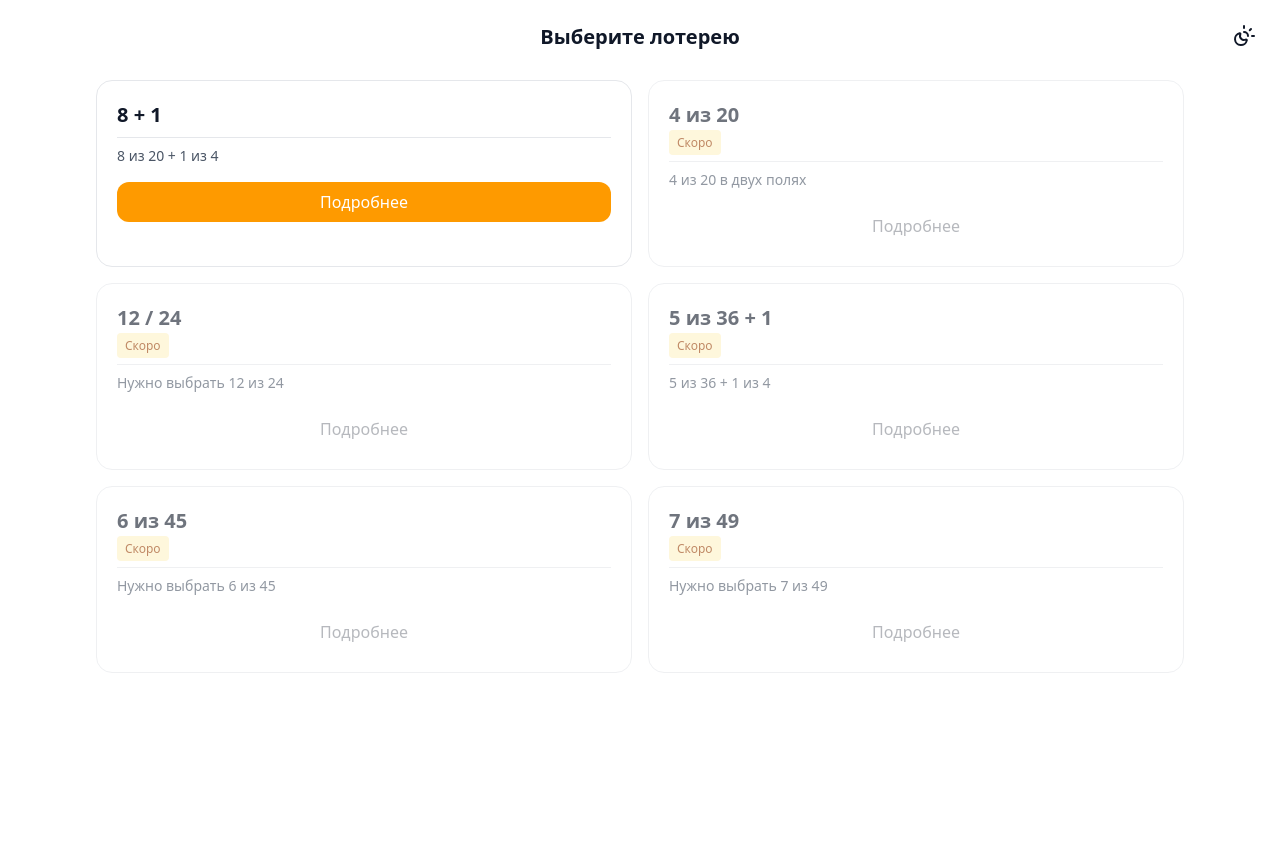
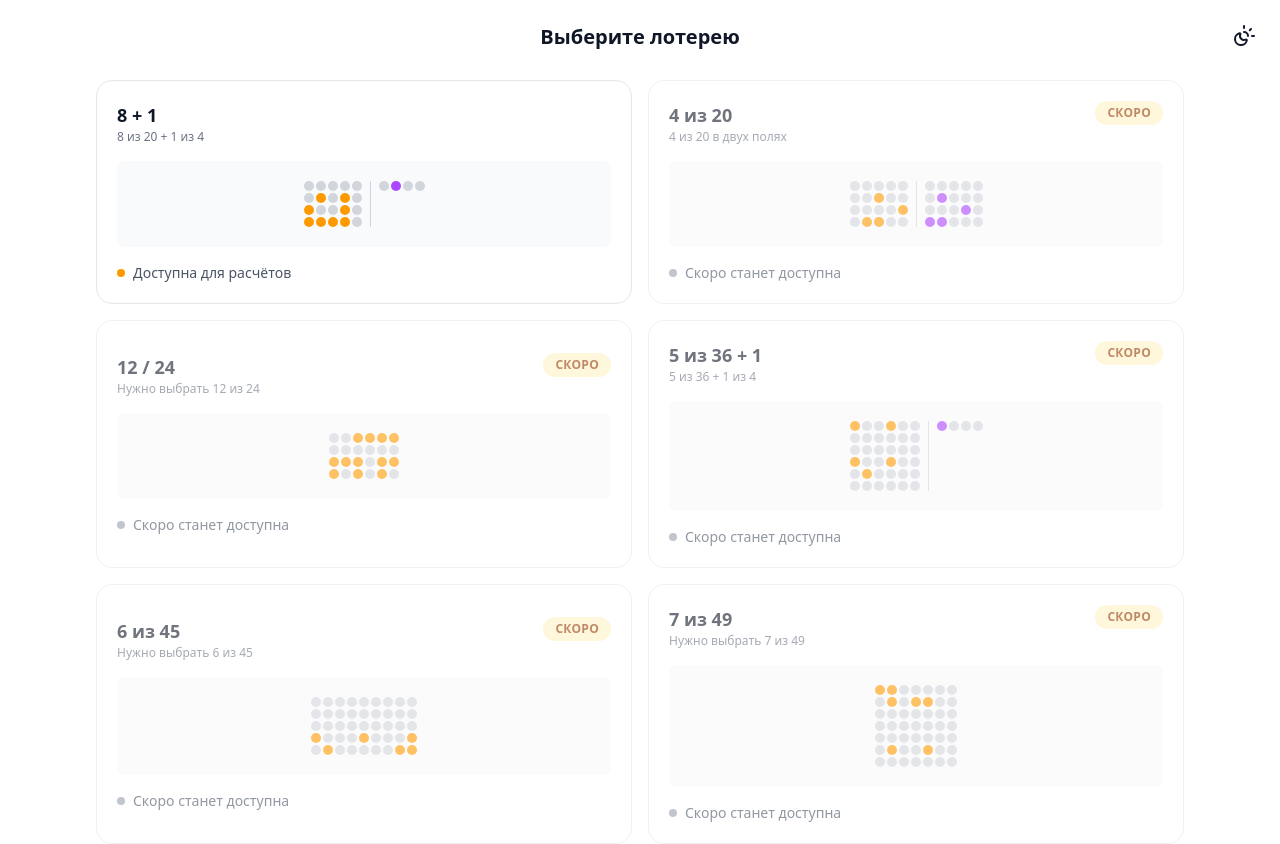
Before and after one commit to justanorange/lattice, a React (Vite) app: page / in a window 1280 px wide. Before the commit the page ends 800 px from the top, so only its background shows below. Built offline with nearby package versions, Linux system fonts and the light colour scheme.

Commit message:
fix: update actual lottery selection page - clickable cards with visual grids
- Remove Button 'Подробнее', make entire card clickable
- Add LotteryGrid visual representation for each lottery
- Show ball pattern: orange for field1, purple for field2

```diff
--- a/src/pages/lottery-selection/ui/LotterySelectionPage.tsx
+++ b/src/pages/lottery-selection/ui/LotterySelectionPage.tsx
@@ -1,9 +1,10 @@
 import { useNavigate } from 'react-router-dom';
 import { STRINGS } from '@/shared/constants';
-import { Container, Grid, Card, CardHeader, CardBody, Button } from '@/shared/ui';
+import { Container, Grid, LotteryGrid } from '@/shared/ui';
 import { LOTTERIES_ARRAY } from '@/entities/lottery/config';
 import { useLotteryStore } from '@/entities/lottery/store';
 import { buildRoute } from '@/app/router';
+import { cn } from '@/shared/lib/utils';
 
 /**
  * MVP: Only first lottery (8+1) is available
@@ -54,54 +55,50 @@ export const LotterySelectionPage: React.FC = () => {
       <Container>
         <Grid cols={2} gap="md">
           {lotteries.map((lottery) => (
-            <Card
+            <button
               key={lottery.id}
-              className={`
-                cursor-pointer transition-all
-                ${!lottery.available ? 'opacity-60 cursor-not-allowed' : 'hover:shadow-lg'}
-              `}
+              type="button"
+              onClick={() => lottery.available && handleSelectLottery(lottery.id)}
+              disabled={!lottery.available}
+              className={cn(
+                'w-full rounded-2xl p-5 text-left transition-all',
+                'border border-gray-200 dark:border-gray-700',
+                'bg-white dark:bg-gray-800 shadow-card',
+                lottery.available && 'hover:border-amber-400 hover:shadow-lg active:scale-[0.98] cursor-pointer',
+                !lottery.available && 'opacity-60 cursor-not-allowed'
+              )}
             >
-              <CardHeader>
-                <h3
-                  className="
-                    text-xl font-semibold
-                    text-gray-900 dark:text-white
-                  "
-                >
-                  {lottery.name}
-                </h3>
+              {/* Header */}
+              <div className="flex items-start justify-between gap-3 mb-4">
+                <div>
+                  <h3 className="text-lg font-semibold text-gray-900 dark:text-white">
+                    {lottery.name}
+                  </h3>
+                  <p className="text-xs text-gray-500 dark:text-gray-400">
+                    {lottery.description}
+                  </p>
+                </div>
                 {!lottery.available && (
-                  <span
-                    className="
-                      px-2 py-1
-                      bg-amber-100 dark:bg-amber-900
-                      text-xs text-amber-800 dark:text-amber-200
-                      rounded
-                    "
-                  >
+                  <span className="rounded-full bg-amber-100 px-3 py-1 text-xs font-semibold uppercase tracking-wide text-amber-800 dark:bg-amber-900 dark:text-amber-100">
                     {STRINGS.lottery_coming_soon}
                   </span>
                 )}
-              </CardHeader>
-              <CardBody>
-                <p
-                  className="
-                    mb-4
-                    text-sm text-gray-600 dark:text-gray-400
-                  "
-                >
-                  {lottery.description || 'Russian lottery'}
-                </p>
-                <Button
-                  variant={lottery.available ? 'primary' : 'ghost'}
-                  disabled={!lottery.available}
-                  onClick={() => handleSelectLottery(lottery.id)}
-                  className="w-full"
-                >
-                  {STRINGS.lottery_details}
-                </Button>
-              </CardBody>
-            </Card>
+              </div>
+
+              {/* Visual grid representation */}
+              <div className="flex justify-center py-3 bg-gray-50 dark:bg-gray-900/50 rounded-lg mb-4">
+                <LotteryGrid lotteryId={lottery.id} size="sm" />
+              </div>
+
+              {/* Status indicator */}
+              <div className="flex items-center gap-2 text-sm text-gray-600 dark:text-gray-300">
+                <span className={cn(
+                  'inline-flex h-2 w-2 rounded-full',
+                  lottery.available ? 'bg-amber-500' : 'bg-gray-400'
+                )} />
+                <span>{lottery.available ? 'Доступна для расчётов' : 'Скоро станет доступна'}</span>
+              </div>
+            </button>
           ))}
         </Grid>
       </Container>
```
